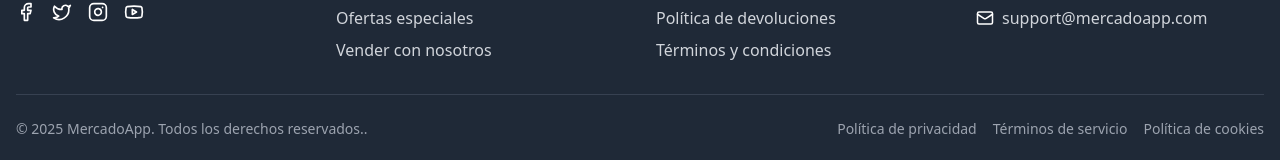
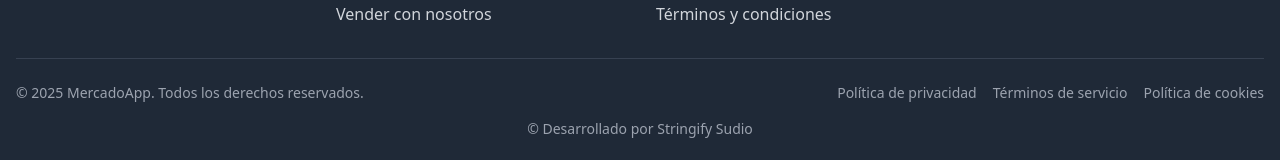
Before and after one commit to stringifystudio/pru_empr, a React (Vite) app: page /category/jewelry in a window 1280 px wide. Shown: the part 637-797 px from the top of the page. Built offline with nearby package versions, Linux system fonts and the light colour scheme; no server answers; the database is empty.

Commit message:
Update Footer.tsx

```diff
--- a/src/components/common/Footer.tsx
+++ b/src/components/common/Footer.tsx
@@ -121,7 +121,7 @@
         <div className="border-t border-gray-700 mt-8 pt-6">
           <div className="flex flex-col md:flex-row justify-between items-center">
             <p className="text-gray-400 text-sm mb-4 md:mb-0">
-              &copy; {new Date().getFullYear()} MercadoApp. Todos los derechos reservados..
+              &copy; {new Date().getFullYear()} MercadoApp. Todos los derechos reservados.
             </p>
             <div className="flex space-x-4">
               <Link to="/privacy" className="text-gray-400 text-sm hover:text-white transition-colors">
@@ -136,6 +136,13 @@
             </div>
           </div>
         </div>
+
+        {/* Footer pequeño */}
+        <div className="mt-4 text-center">
+          <p className="text-gray-400 text-sm">
+           &copy; Desarrollado por Stringify Sudio
+          </p>
+        </div>
       </div>
     </footer>
   );
```
